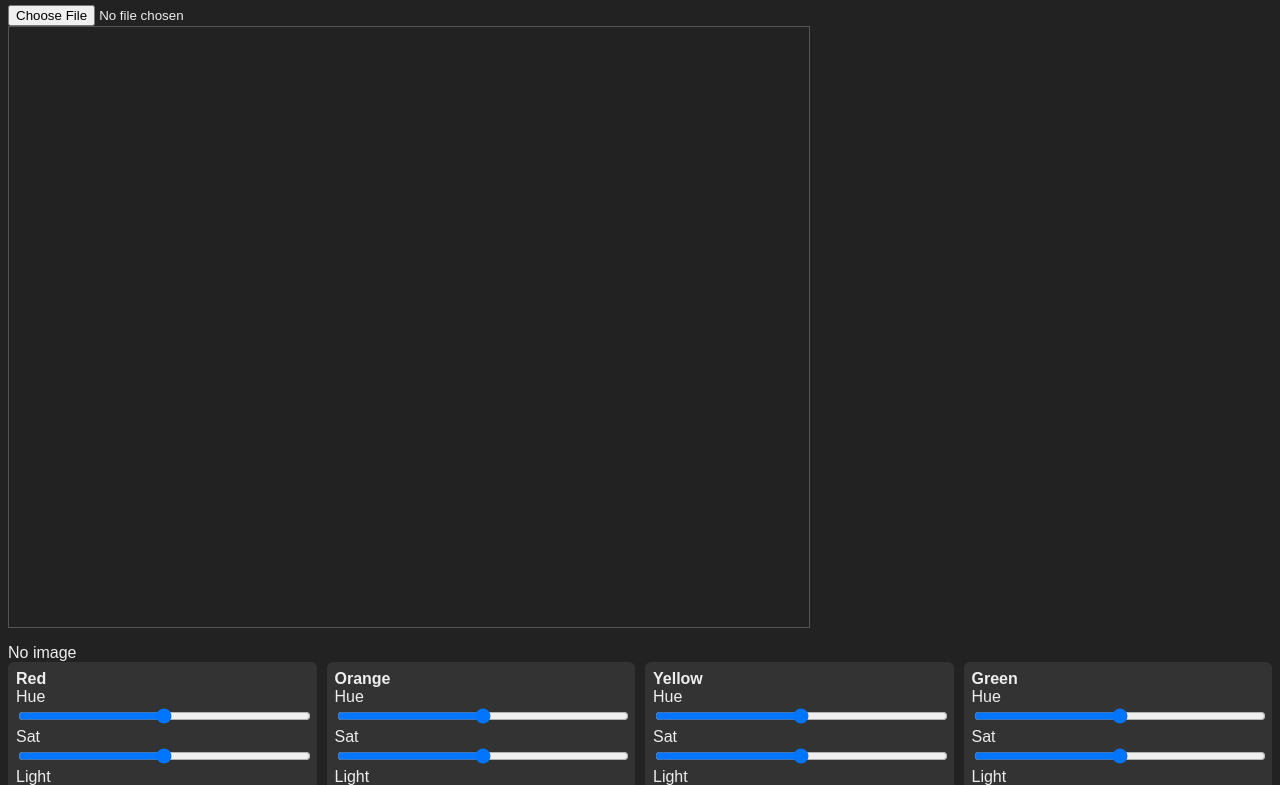
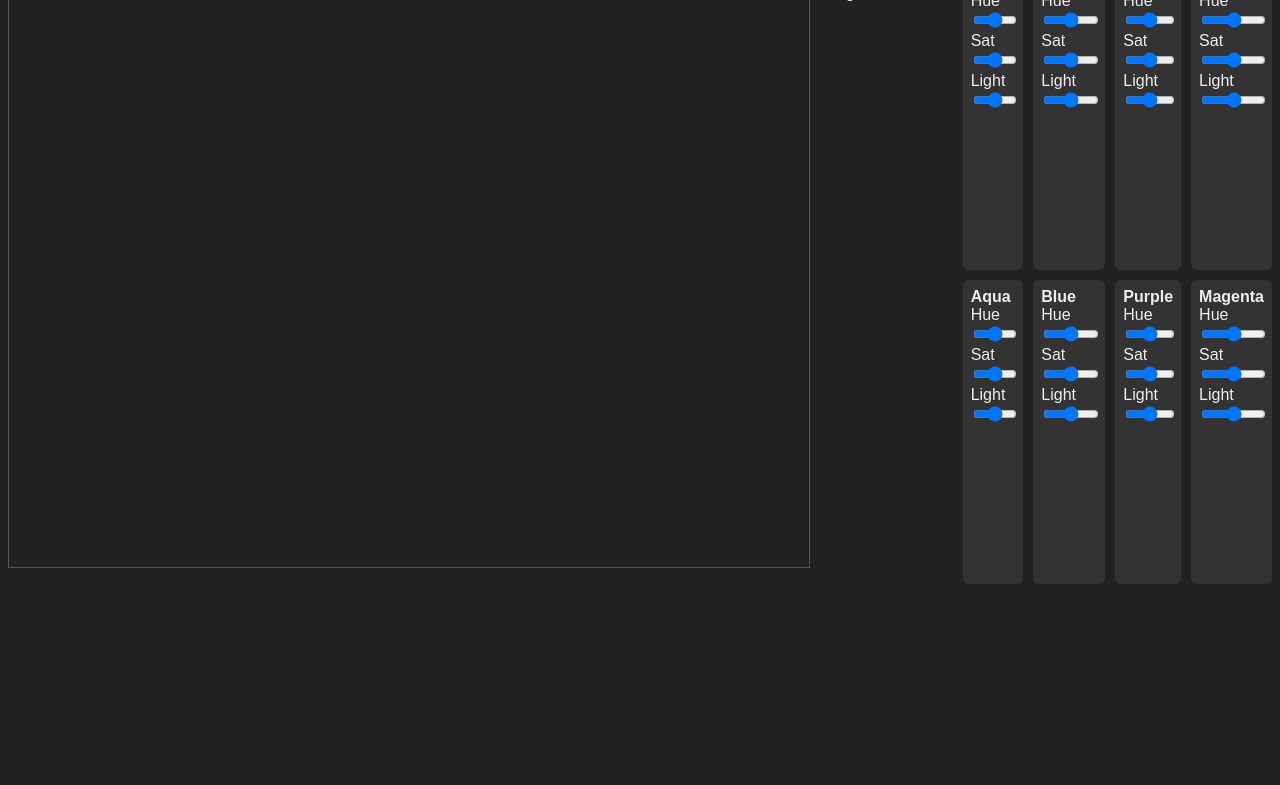
Before and after one commit to many-to-one/imedit, a plain HTML site: page frontend/index.html in a window 1280 px wide. Shown: the part 63-848 px from the top of the page. After the commit the page ends 800 px from the top, so only its background shows below. Drawn offline with Linux system fonts and the light colour scheme; files that its build step writes are made by us from their sources.

Commit message:
working with hsl style

```diff
--- /dev/null
+++ b/frontend/css/main.css
@@ -0,0 +1,6 @@
+body { font-family: sans-serif; background: #222; color: #eee; }
+canvas { border: 1px solid #555; display: block; margin-bottom: 1em; }
+.controls { display: grid; grid-template-columns: repeat(4, 1fr); gap: 10px; }
+.group { background: #333; padding: 8px; border-radius: 6px; }
+label { display: block; font-size: 0.8em; margin-bottom: 4px; }
+input[type=range] { width: 100%; }
--- a/frontend/index.html
+++ b/frontend/index.html
@@ -2,23 +2,45 @@
 <html lang="en">
 <head>
   <meta charset="UTF-8">
+  <link rel="stylesheet" href="main.css">
   <title>Lightroom-style HSL (WebGL1)</title>
   <style>
     body { font-family: sans-serif; background: #222; color: #eee; }
+
+    .main-cont {
+      display: flex;
+      gap: 10px;
+    }
+
     canvas { border: 1px solid #555; display: block; margin-bottom: 1em; }
-    .controls { display: grid; grid-template-columns: repeat(4, 1fr); gap: 10px; }
+
+    /* .controls { display: grid; grid-template-columns: repeat(4, 1fr); gap: 10px; } */
+
+    .menuHSL {
+      display: flex;
+      width: 200px;
+    }
+
     .group { background: #333; padding: 8px; border-radius: 6px; }
     label { display: block; font-size: 0.8em; margin-bottom: 4px; }
     input[type=range] { width: 100%; }
   </style>
 </head>
 <body>
-  <h2>Lightroom-style HSL (WebGL1)</h2>
+
   <input type="file" id="fileInput"><br>
-  <canvas id="glcanvas" width="800" height="600"></canvas>
-  <div id="status">No image</div>
 
-  <div class="controls" id="controls"></div>
+  <div class="main-cont">
+
+    <canvas id="glcanvas" width="800" height="600"></canvas>
+    <div id="status">No image</div>
+
+    <div class="menuHSL">
+      <div class="colorHSL"></div>
+    </div>
+    <div class="controls" id="controls"></div>
+
+  </div>
 
 <script>
 const canvas = document.getElementById("glcanvas");
@@ -203,9 +225,20 @@ fileInput.addEventListener("change",async()=>{
 
 // Generate sliders
 const controls=document.getElementById("controls");
+const colorNames = ["red","orange","yellow","green","aqua","blue","purple","magenta"];
 const bandNames=["Red","Orange","Yellow","Green","Aqua","Blue","Purple","Magenta"];
+
+const circlesHSL=[];
 const sliders=[];
+
 for(let i=0;i<8;i++){
+
+  const c = document.createElement("div");
+  c.className = "crclHSL";
+  c.style.color = colorNames[i];
+  c.style.border = `1px`;
+  c.style.borderRadius = `50%`;
+
   const g=document.createElement("div"); g.className="group";
   g.innerHTML=`<b>${bandNames[i]}</b><br>
     Hue <input type="range" min="-180" max="180" step="1" value="0"><br>
```
